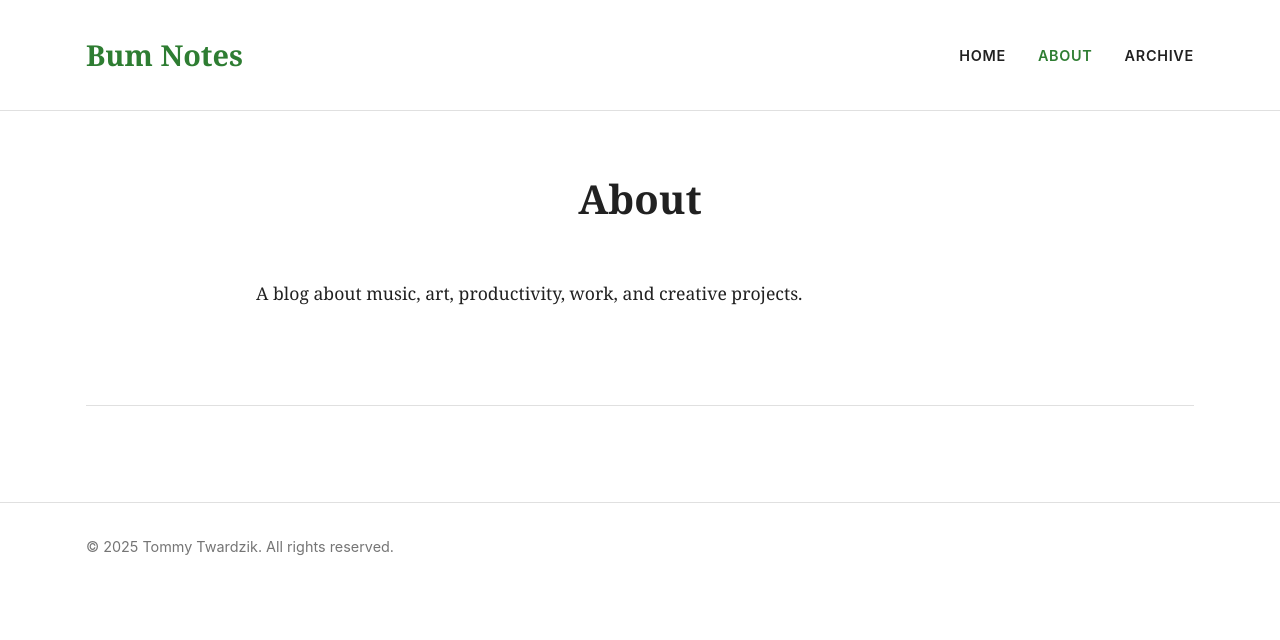
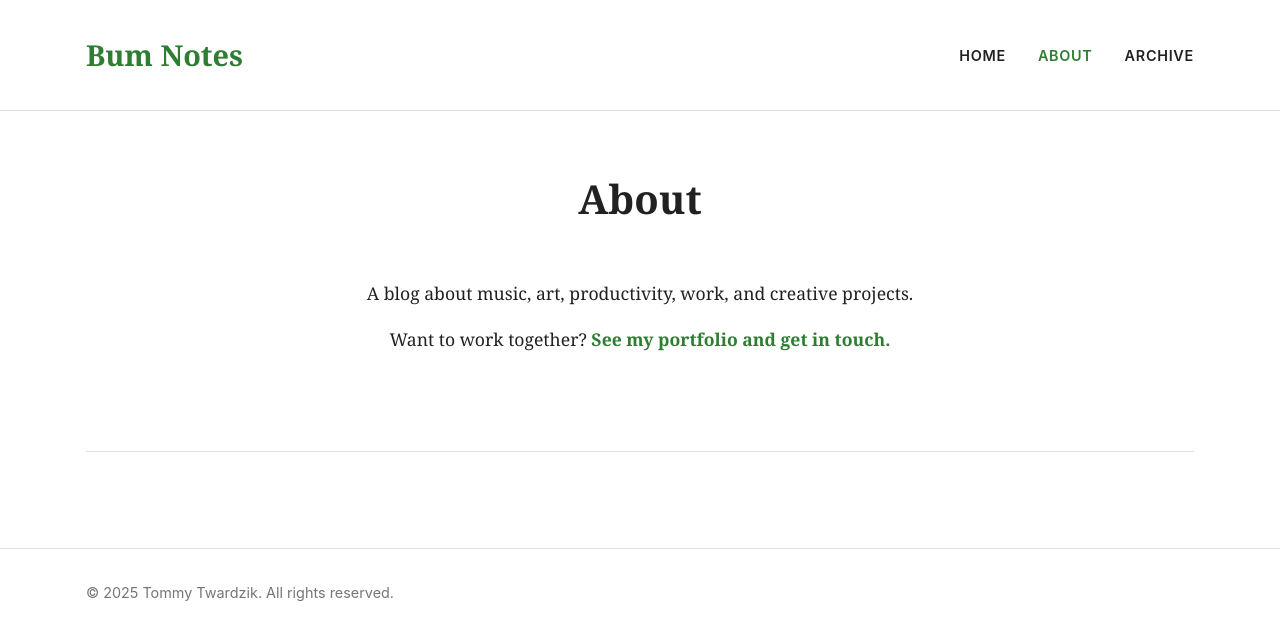
Before and after one commit to ttwardz/bum-notes-blog, a Jekyll site: the page built from about.markdown, in a window 1280 px wide. Shown: the top 640 px of the page. Built offline with Jekyll 4.4.1, drawn with Linux system fonts in a browser that asks for light colours.

Commit message:
Added tomtwardzik.com link to About page and centered the text on that page

```diff
--- a/about.markdown
+++ b/about.markdown
@@ -3,5 +3,13 @@ layout: post
 title: About
 permalink: /about/
 ---
+<div style="text-align:center">
+<p>
+A blog about music, art, productivity, work, and creative projects.
+</p>
 
-A blog about music, art, productivity, work, and creative projects.
+<p>
+Want to work together?
+<strong><a href="https://tomtwardzik.com/" target="_blank" rel="noopener noreferrer">See my portfolio and get in touch.</a></strong>
+</p>
+</div>
```
